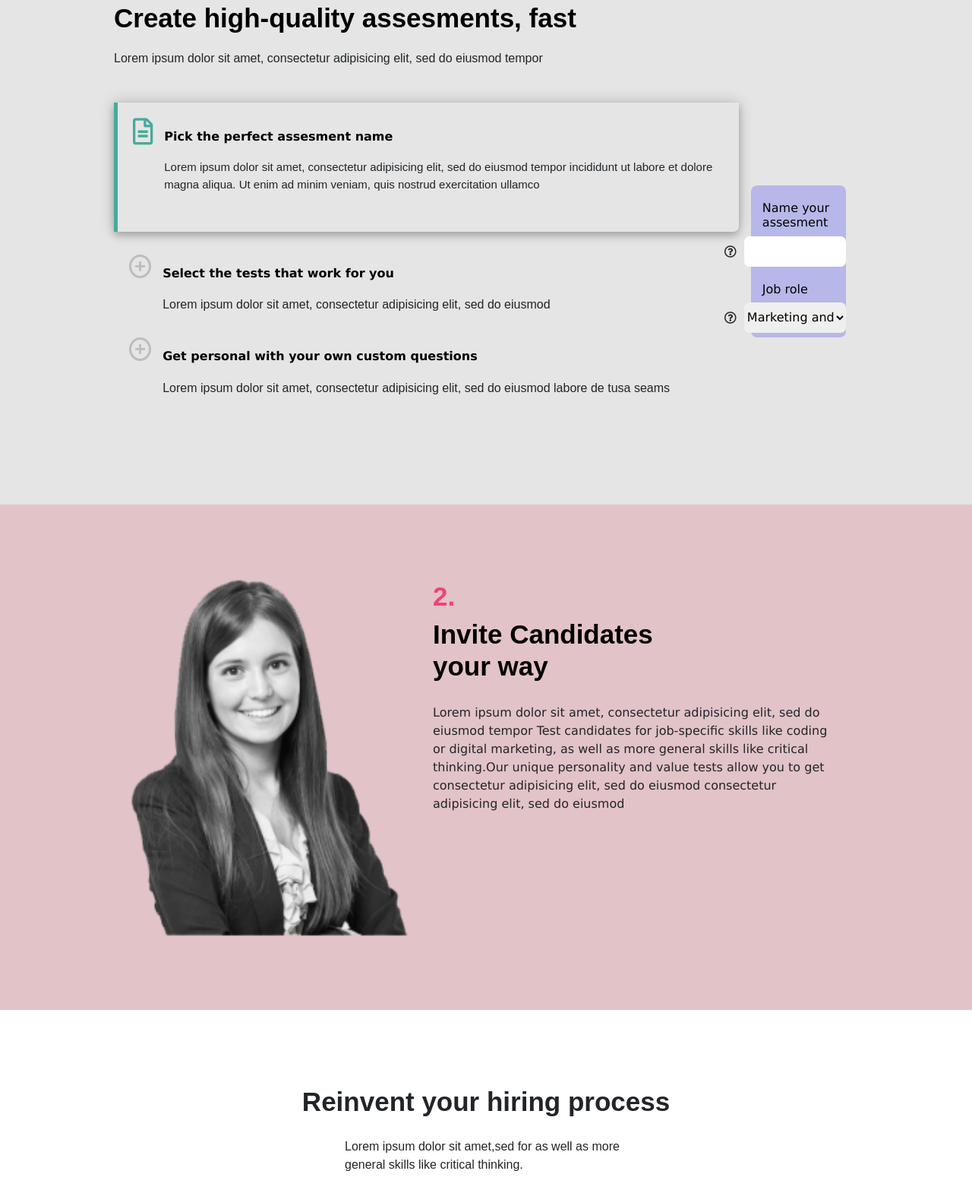
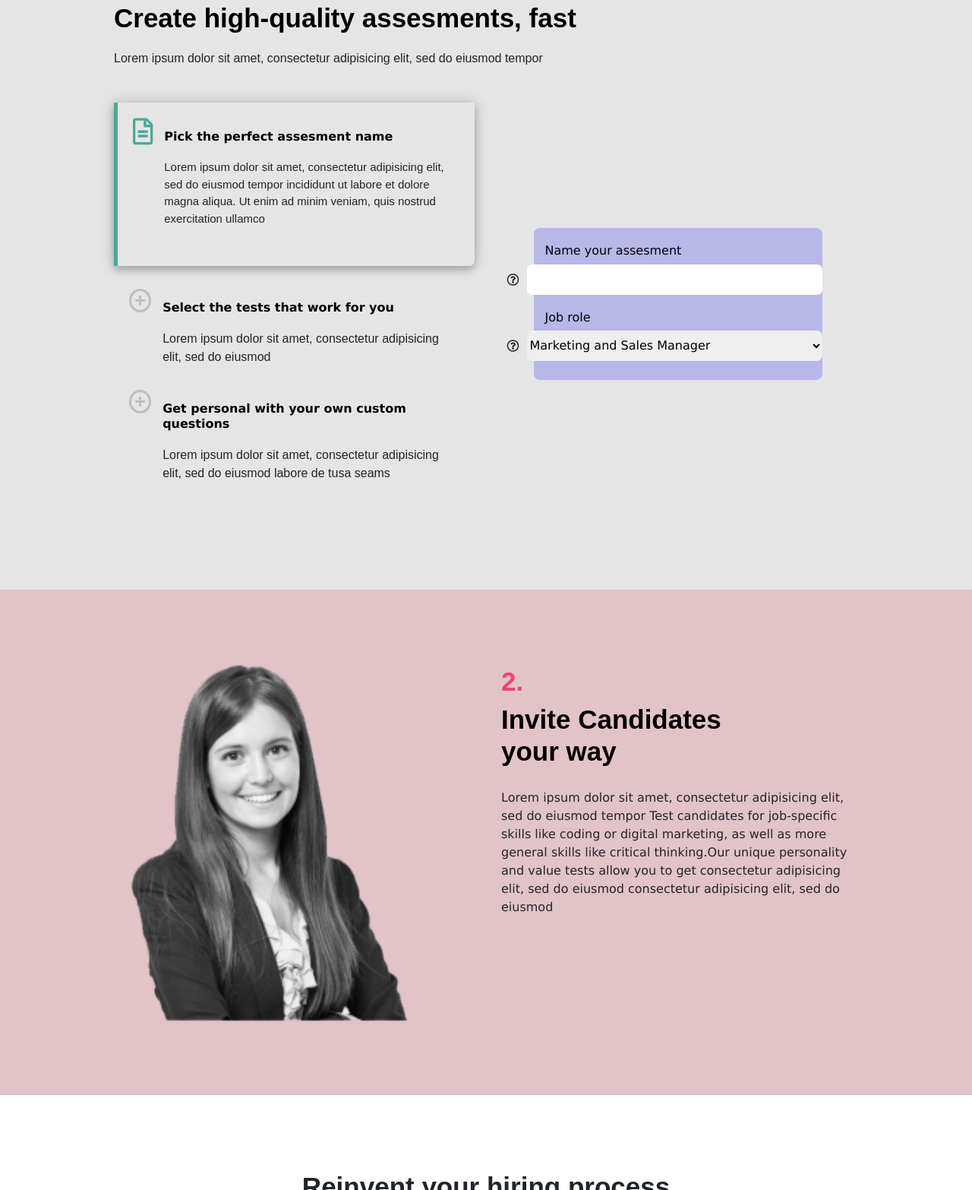
Before and after one commit to Nuralam30/landing-page, a plain HTML site: page index.html in a window 1280 px wide. Shown: the part 957-2523 px from the top of the page at 76% size. Drawn offline with Linux system fonts and the light colour scheme.

Commit message:
Update index.html

```diff
--- a/index.html
+++ b/index.html
@@ -1,11 +1,16 @@
 <!DOCTYPE html>
 <html>
 <head>
+	<meta charset="utf-8">
+	<meta name="viewport" content="width=device-width, initial-scale=1, shrink-to-fit=no">
+
 	<title>TestGorila</title>
 
 	<link rel="stylesheet" type="text/css" href="css/fontawesome.min.css">
 	<link rel="stylesheet" type="text/css" href="css/all.min.css">
 	<link rel="stylesheet" type="text/css" href="css/bootstrap.min.css">
+
+	<link rel="icon" type="image/png" href="images/logo.png" sizes="16x16">
 
 	<link rel="stylesheet" type="text/css" href="css/style.css">
 </head>
@@ -28,6 +33,8 @@
 		</ul>
 
 		<button class="try-free-btn">Try For Free  ></button>
+		<div class="mobile-view"><i class="fa fa-bars"></i></div>
+
 	</nav>
 	<!---------navbar end---------->
 
@@ -58,8 +65,8 @@
 		<p>Lorem ipsum dolor sit amet, consectetur adipisicing elit, sed do eiusmod
 		tempor</p>
 
-		<div class="assesment-content">
-			<div class="assesment-content-left">
+		<div class="row assesment-content">
+			<div class="col-md-6 col-12 assesment-content-left">
 				<div class="content-1">
 					<div class="content-icon">
 						<i class="far fa-file-alt"></i>
@@ -96,7 +103,7 @@
 				</div>
 			</div>
 
-			<div class="assesment-content-right">
+			<div class="col-md-6 col-12 assesment-content-right">
 				<div class="right-content">
 					<h6>Name your assesment</h6>
 
@@ -124,14 +131,14 @@
 
 
 	<!---------invite candidates start---------->
-	<div class="invite-candidate">
-		<div class="candidate-left">
+	<div class="row invite-candidate">
+		<div class="col-md-6 col-12 candidate-left">
 			<div class="candidate-image">
 				<img src="images/candidate.png">
 			</div>
 		</div>
 
-		<div class="candidate-right">
+		<div class="col-md-6 col-12 candidate-right">
 			<h2 class="title-no">2.</h2>
 			<h2 class="title-heading">Invite Candidates <br> your way</h2>
 			<p>Lorem ipsum dolor sit amet, consectetur adipisicing elit, sed do eiusmod
@@ -144,7 +151,7 @@
 	<!---------hiring process start---------->
 	<div class="hiring-process">
 		<h2 class="title-heading">Reinvent your hiring process</h2>
-		<p>Lorem ipsum dolor sit amet,sed for as well as more general skills like critical thinking.</p>
+		<p>Lorem ipsum dolor sit amet,skills like critical thinking. So he was an great programmer who worked hard to achive this position.</p>
 
 		<div class="hiring-btn">
 			<button class="free-demo">Free Demo</button>
```
